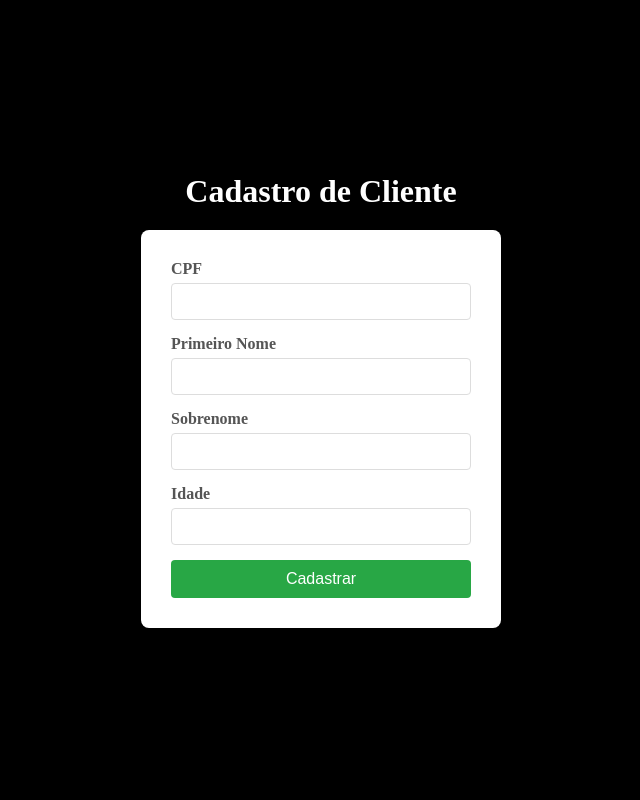
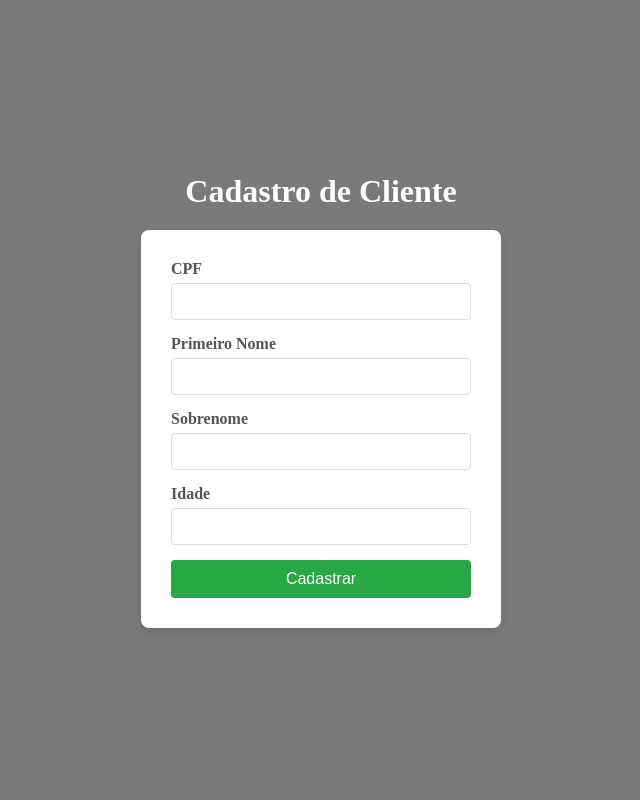
Before and after one commit to Arcane2009/integracaoA1, a Python web app: template integracaoMoraes-main/templates/index.html in a window 1280 px wide. Shown: the whole page, without its empty margins (319-959 px from the left). Run offline with Jinja, Linux system fonts and the light colour scheme; the template is opened without the code that fills it, so the values that code supplies are empty.

Commit message:
Add files via upload

```diff
--- /dev/null
+++ b/integracaoMoraes-main/app.py
@@ -0,0 +1,5 @@
+#Import do framework e do render_template para leitura do HTML
+#Request para captura dos dados
+from flask import Flask, render_template, request
+#Biblioteca para criar uma conexão com o mysql
+import mysql.connector
--- a/integracaoMoraes-main/static/style.css
+++ b/integracaoMoraes-main/static/style.css
@@ -1,5 +1,5 @@
 body{
-    background-color: #000000;
+    background-color: #7a7a7a;
     display: flex;
     flex-direction: column;
     justify-content: center;
```
